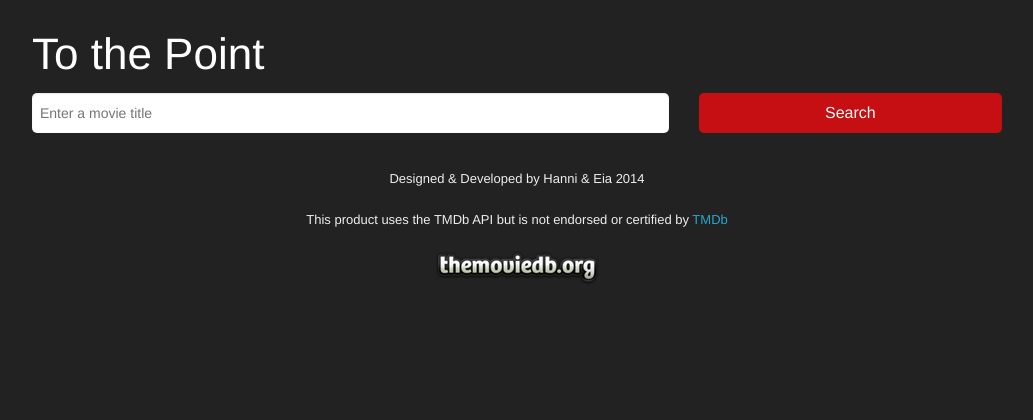
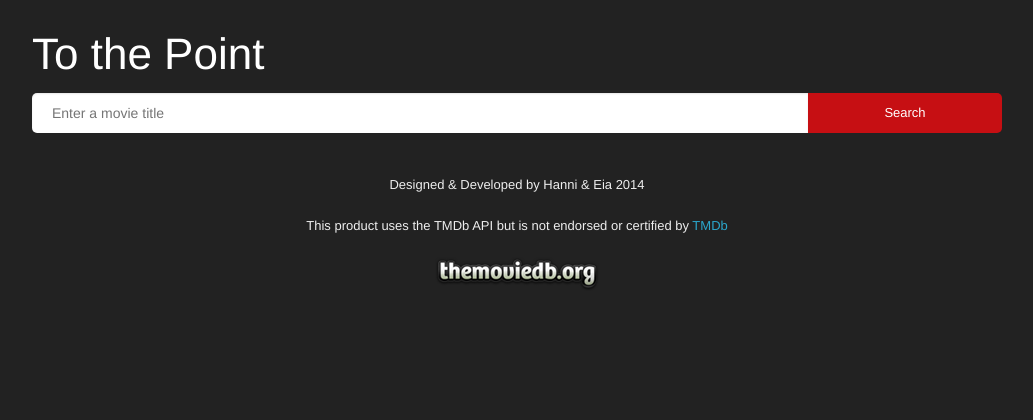
Before and after one commit to TotallyIllogical/mmpu13-vt14-tothepoint, a PHP site: page / in a window 1280 px wide. Shown: the top 420 px of the page, without its empty margins (123-1156 px from the left). Run offline with PHP 8.4, Linux system fonts and the light colour scheme; some libraries are stand-ins or nearby versions.

Commit message:
Search bar style
Added new style for search bar.

```diff
--- a/css/style.css
+++ b/css/style.css
@@ -43,16 +43,68 @@ h1 {
 
 }
 
+/*---------------------------------------------------------
+	SEARCH BAR
+---------------------------------------------------------*/
+
+#search-wrapper {
+	width: 100%;
+	margin-bottom: 2px;
+}
+
+#search-left {
+	width: 80%;
+	float: left;
+}
+
+#search-right {
+	margin-left: 80%; /* Change this to whatever the width of the left column is*/
+}
+
+.clear {
+      clear: both;
+ }
+
 input#term {
-	border: 0;
-	border-radius: 5px;
-	width: 100%;
+	padding-left: 20px;
+	border-top-left-radius:  5px;
+	border-bottom-left-radius: 5px;
+    border: 0;
     height: 40px;
 }
 
 button#search {
-	padding: 8px;
-	margin: 0;
+	padding: 0;
     height: 40px;
+ 	border-top-right-radius:  5px;
+	border-bottom-right-radius: 5px;
+ 	border-top-left-radius: 0;
+	border-bottom-left-radius: 0;
+	border: 0;
+}
+
+ /*---------------------------------------------------------
+	BUTTONS
+---------------------------------------------------------*/
+
+.button {
+	background: #2ba6cb;
+	color: #fff;
+	width: 20%;
+	padding: 12px;
+	font-size: 13px;
 	border-radius: 5px;
+	margin-bottom: 20px;
 }
+
+
+/*---------------------------------------------------------
+	MEDIA QUERIES
+---------------------------------------------------------*/
+
+/* max-width 640px, mobile-only styles, use when QAing mobile issues */
+@media only screen and (max-width: 40em) {
+	#logo {
+	  width: 100%;
+	}
+}
--- a/include/header.php
+++ b/include/header.php
@@ -15,7 +15,6 @@
 		<script src="//ajax.googleapis.com/ajax/libs/jquery/1.11.1/jquery.min.js"></script>
 		<script src="js/script.js"></script>
 	    <script src="js/vendor/modernizr.js"></script>
-		<script type="text/javascript" src="js/responsive-tables.js"></script>
 	</head>
 
 	<body>
@@ -26,14 +25,21 @@
         	<h1><?php echo $pageTitle;?></h1>
         </div>
 
-	   <section>
-	   	<div class="large-8 small-9 columns">
-	      <input type="text" placeholder="Enter a movie title" id="term" />
-	  	</div>
-	  	<div class="large-4 small-3 columns">
-	      <button id="search" class="alert button expand">Search</button>
-	  	</div>
-	   </section>
+    	<div class="large-12 medium-12 columns">
 
+	    	<div id="search-wrapper">
+
+	    		<div id="search-left">
+	    			<input type="text" placeholder="Enter a movie title" id="term" />
+	    		</div>
+
+			    <div id="search-right">
+			    	<button id="search" class="alert button expand">Search</button>
+			    </div>
+
+	    		<div class="clear"></div>
+
+		</div>
+	</div>
 
     </div><!-- .row -->
```
